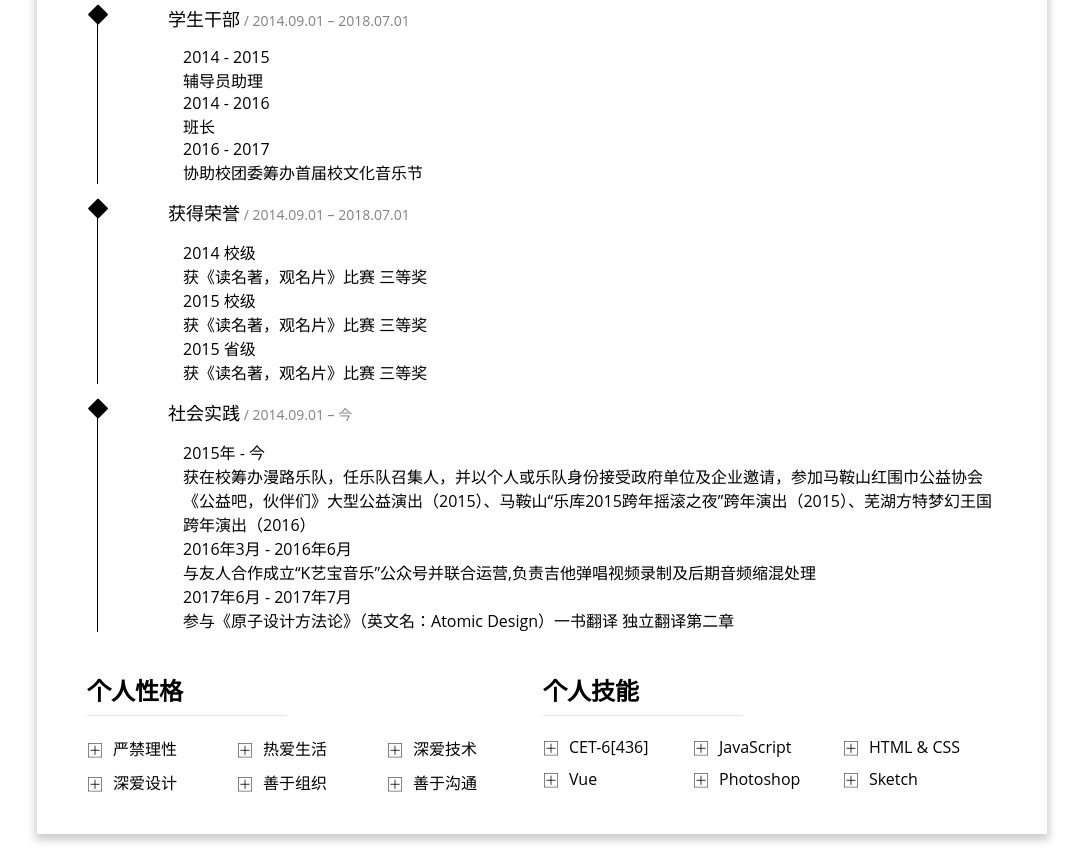
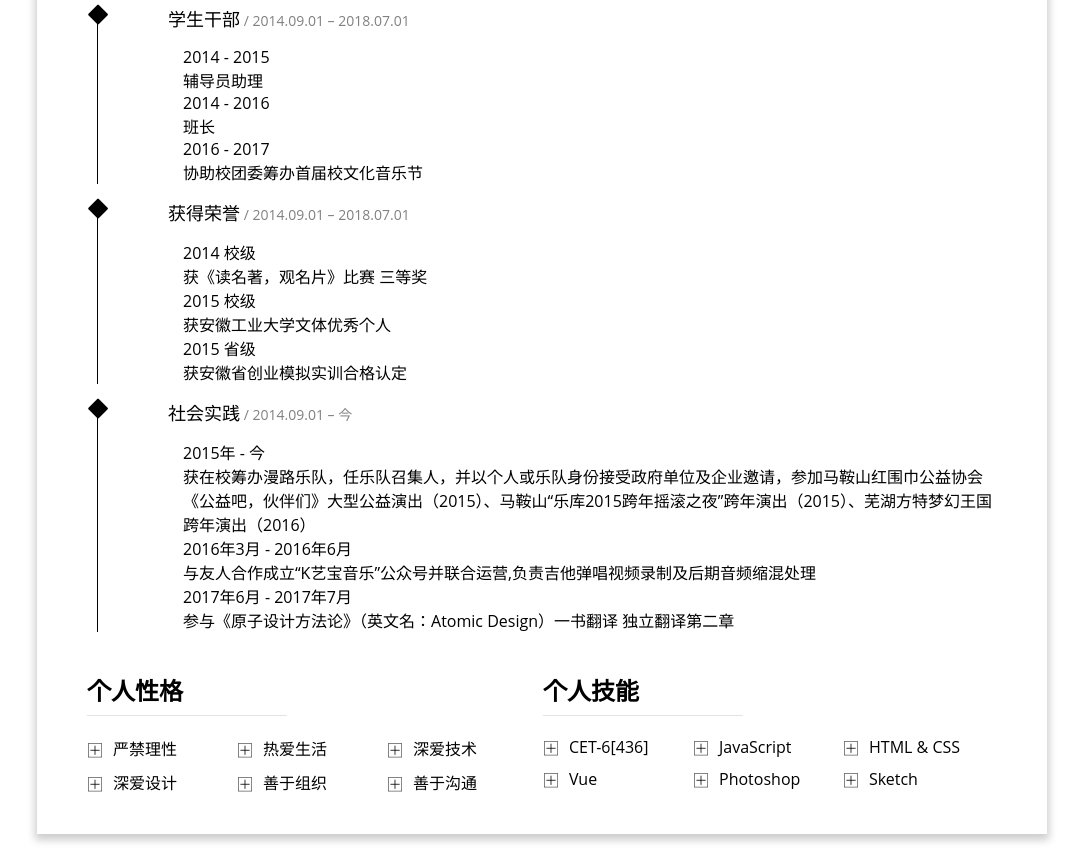
Before and after one commit to bluesbonewong/demos, a plain HTML site: page 简历/demo.html in a window 1280 px wide. Shown: the part 1232-2096 px from the top of the page, without its empty margins (98-1181 px from the left). Drawn offline with Linux system fonts and the light colour scheme.

Commit message:
amen the fault

```diff
--- a/简历/demo.html
+++ b/简历/demo.html
@@ -144,13 +144,13 @@
 					<li>
 						<span>2015 校级</span>
 						<ul>
-							<li>获《读名著，观名片》比赛 三等奖</li>
+							<li>获安徽工业大学文体优秀个人</li>
 						</ul>
 					</li>
 					<li>
 						<span>2015 省级</span>
 						<ul>
-							<li>获《读名著，观名片》比赛 三等奖</li>
+							<li>获安徽省创业模拟实训合格认定</li>
 						</ul>
 					</li>
 				</ul>
```
